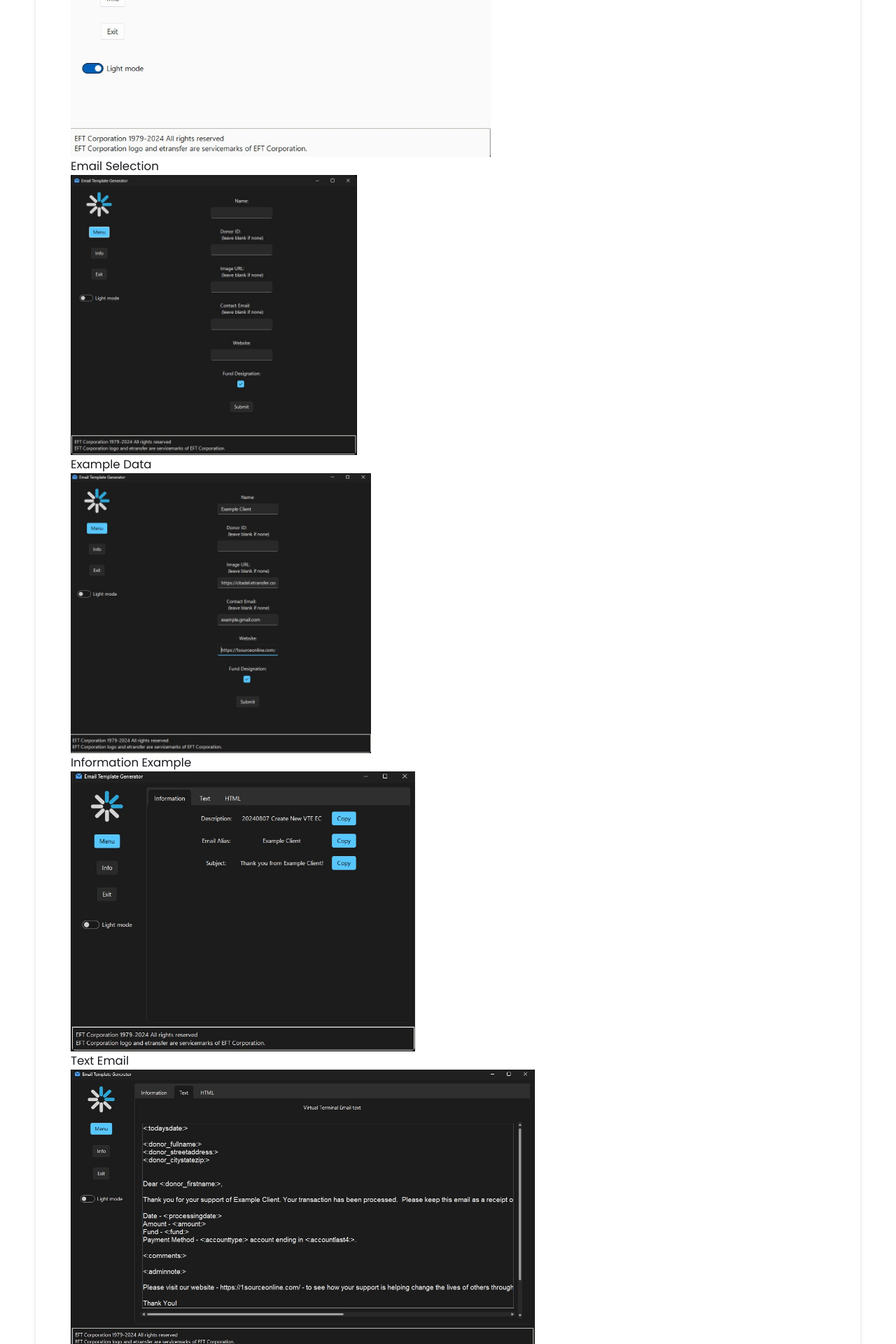
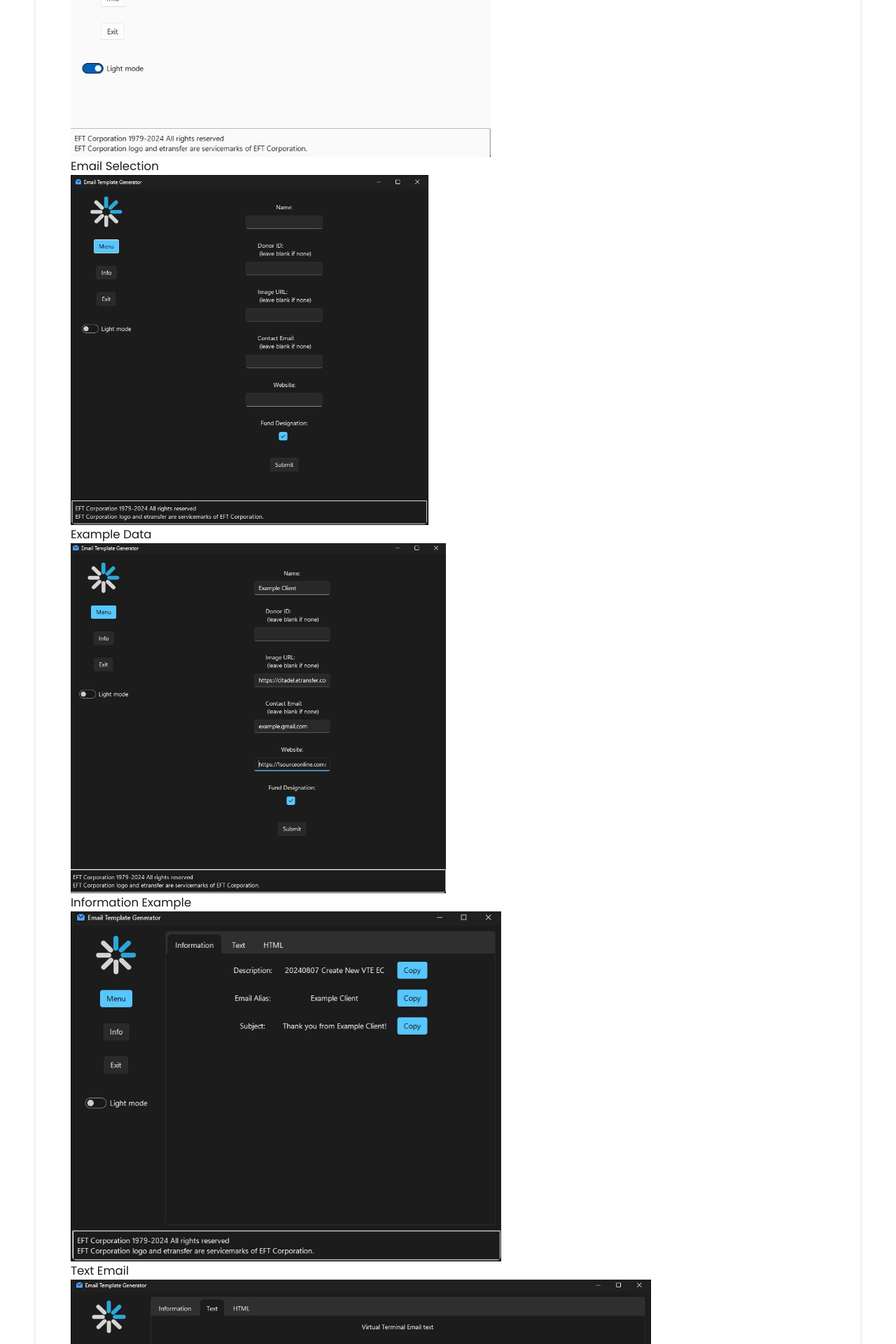
Before and after one commit to David-Vermaak/David-Vermaak.github.io, a Jekyll site: the page built from _projects/python-app/index.md, in a window 1280 px wide. Shown: the part 2865-4785 px from the top of the page at 70% size. Built offline with Jekyll 4.4.1, drawn with Linux system fonts in a browser that asks for light colours.

Commit message:
increased image size

```diff
--- a/_projects/python-app/index.md
+++ b/_projects/python-app/index.md
@@ -99,28 +99,28 @@ All the Command flags are at the top of the file and will be parsed automaticall
 
 ### Email Selection
 
-{% include image-gallery.html images="VTE_dark.jpg" height="400" %}
+{% include image-gallery.html images="VTE_dark.jpg" height="500" %}
 
 ### Example Data
 
-{% include image-gallery.html images="VTE_dark_example.jpg" height="400" %}
+{% include image-gallery.html images="VTE_dark_example.jpg" height="500" %}
 
 ### Information Example
 
-{% include image-gallery.html images="VTE_dark_example2.jpg" height="400" %}
+{% include image-gallery.html images="VTE_dark_example2.jpg" height="500" %}
 
 ### Text Email
 
-{% include image-gallery.html images="VTE_dark_example3.jpg" height="400" %}
+{% include image-gallery.html images="VTE_dark_example3.jpg" height="500" %}
 
 ### HTML Email
 
-{% include image-gallery.html images="VTE_dark_example4.jpg" height="400" %}
+{% include image-gallery.html images="VTE_dark_example4.jpg" height="500" %}
 
 ### Convert Word Doc
 
-{% include image-gallery.html images="WordDocConverter.png" height="400" %}
+{% include image-gallery.html images="WordDocConverter.png" height="500" %}
 
 ### Sanitize Text
 
-{% include image-gallery.html images="SanitizeText.png" height="400" %}
+{% include image-gallery.html images="SanitizeText.png" height="500" %}
```
